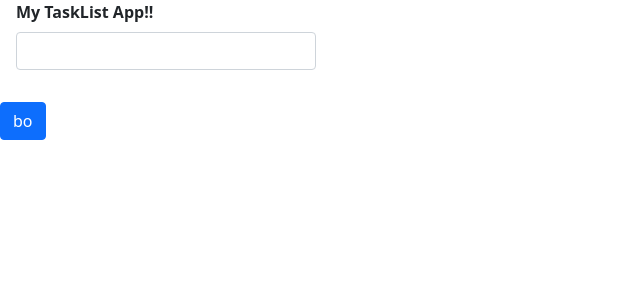
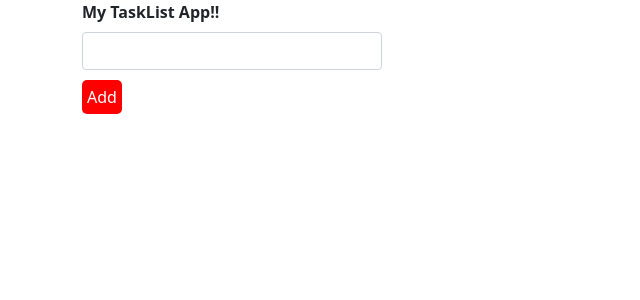
Before and after one commit to arevaloFc/Evaluaci-n-inicial-Fabian, a React (Create React App) app: page / in a window 1280 px wide. Shown: the top 300 px of the page, without its empty margins (0-640 px from the left). Built offline with nearby package versions, Linux system fonts and the light colour scheme.

Commit message:
Style se decoro el bonton add

```diff
--- a/src/components/addText/addText.jsx
+++ b/src/components/addText/addText.jsx
@@ -4,9 +4,9 @@
 
     return (
         <>
-            <div>
+            <div className="container">
                 <form id="formulario">
-                    <div className="mb-3 mx-3">
+                    <div className="col-auto">
                         <label htmlFor="anotacion" className="form-label fw-bold" >My TaskList App!!</label>
                         <input
                         type="text"
@@ -15,7 +15,7 @@
                         name='anotacion'
                         />
                     </div>
-                    <div><button type='submit' className="btn btn-primary mt-3 mb-4">bo</button></div>
+                    <div><button type='submit'>Add</button></div>
                 </form>
             </div>
         </>
--- a/src/index.css
+++ b/src/index.css
@@ -1,3 +1,15 @@
+
+
 .form-control {
     width: 300px;
 }
+
+button {
+    background-color: red;
+    color: white;
+    border: none;
+    border-radius: 5px;
+    padding: 5px;
+    text-align: center;
+    margin-top: 10px;
+}
```
Also changed, not shown: 1 other file (tests, documents, lock files or other folders).
